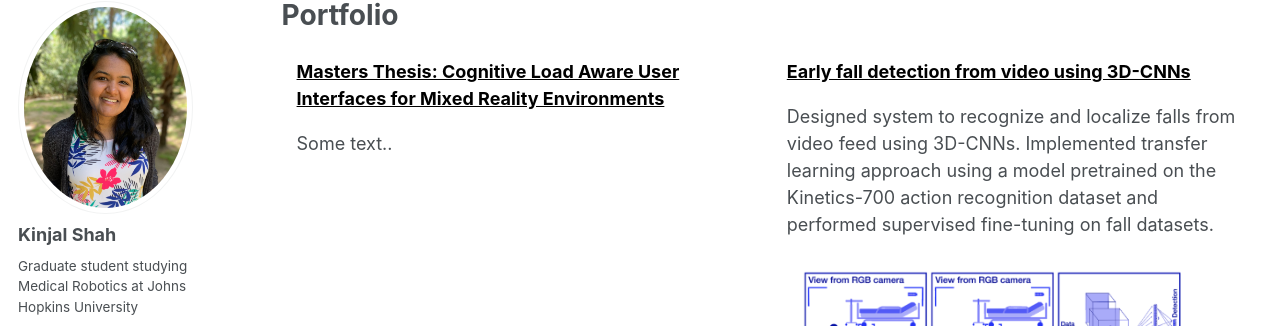
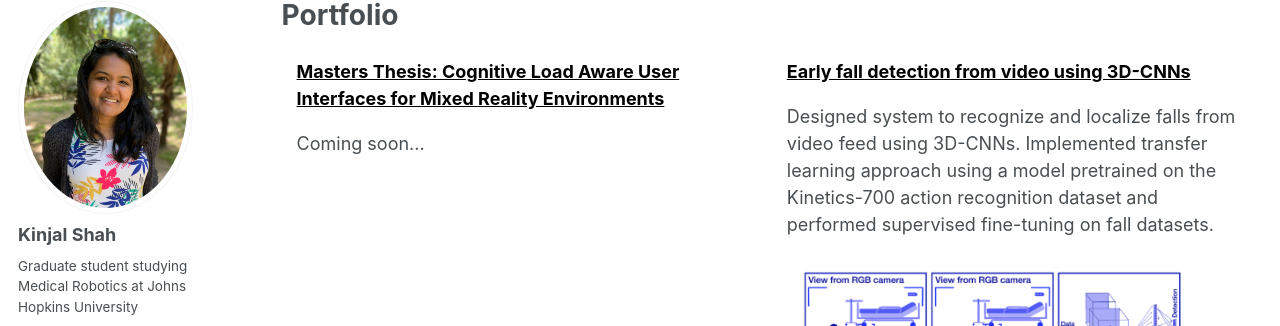
Before and after one commit to kinjmshah/kinjmshah.github.io, a Jekyll site: the page built from _pages/portDRAFT.html, in a window 1280 px wide and 900 px high. Shown: the part 117-443 px from the top of the window. Built offline with Jekyll 4.4.1, drawn with Linux system fonts in a browser that asks for light colours.

Commit message:
Update portDRAFT.html

```diff
--- a/_pages/portDRAFT.html
+++ b/_pages/portDRAFT.html
@@ -26,7 +26,7 @@ author_profile: true
     <div class="row">
       <div a class="column" href="/portfolio/mastersThesis">
         <a class="projHeader" href="/portfolio/mastersThesis">Masters Thesis: Cognitive Load Aware User Interfaces for Mixed Reality Environments </a>
-        <p>Some text..</p>
+        <p>Coming soon...</p>
       </div>
       <div class="column">
         <a class="projHeader" href="/portfolio/fallDetection">Early fall detection from video using 3D-CNNs </a>
```
